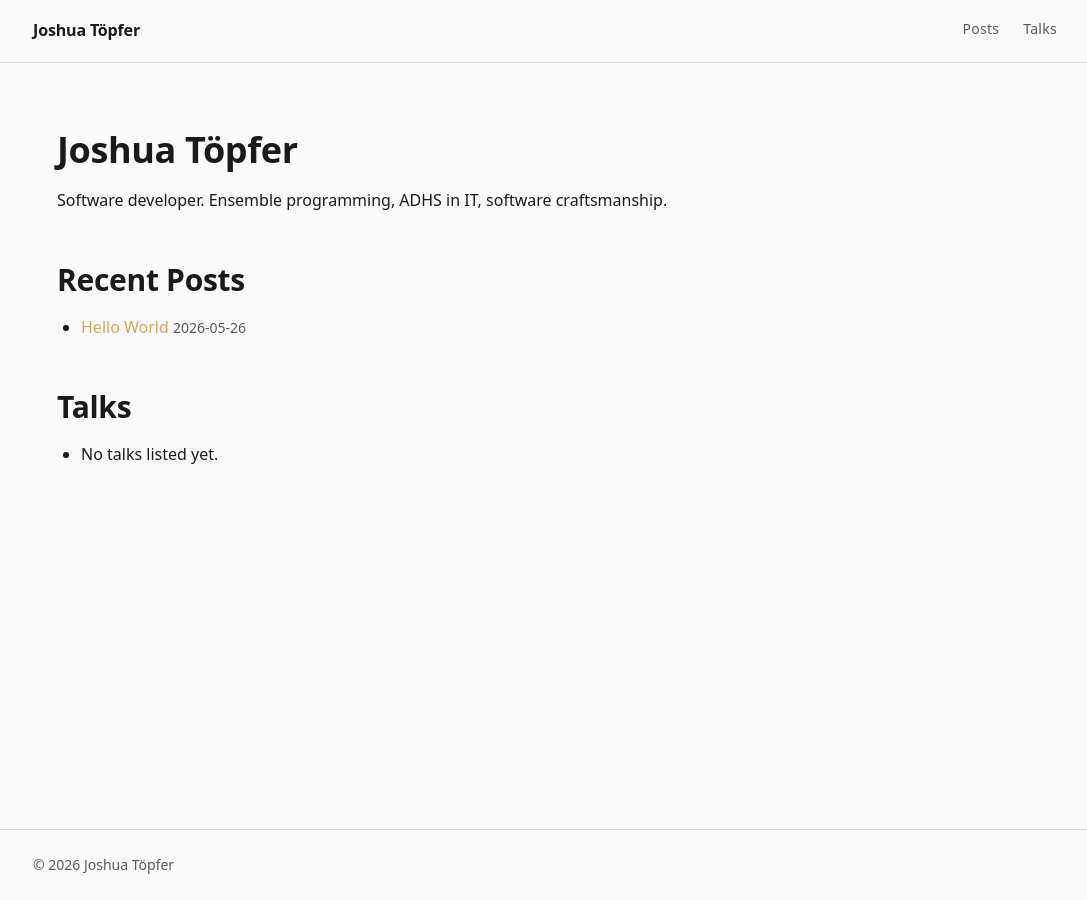
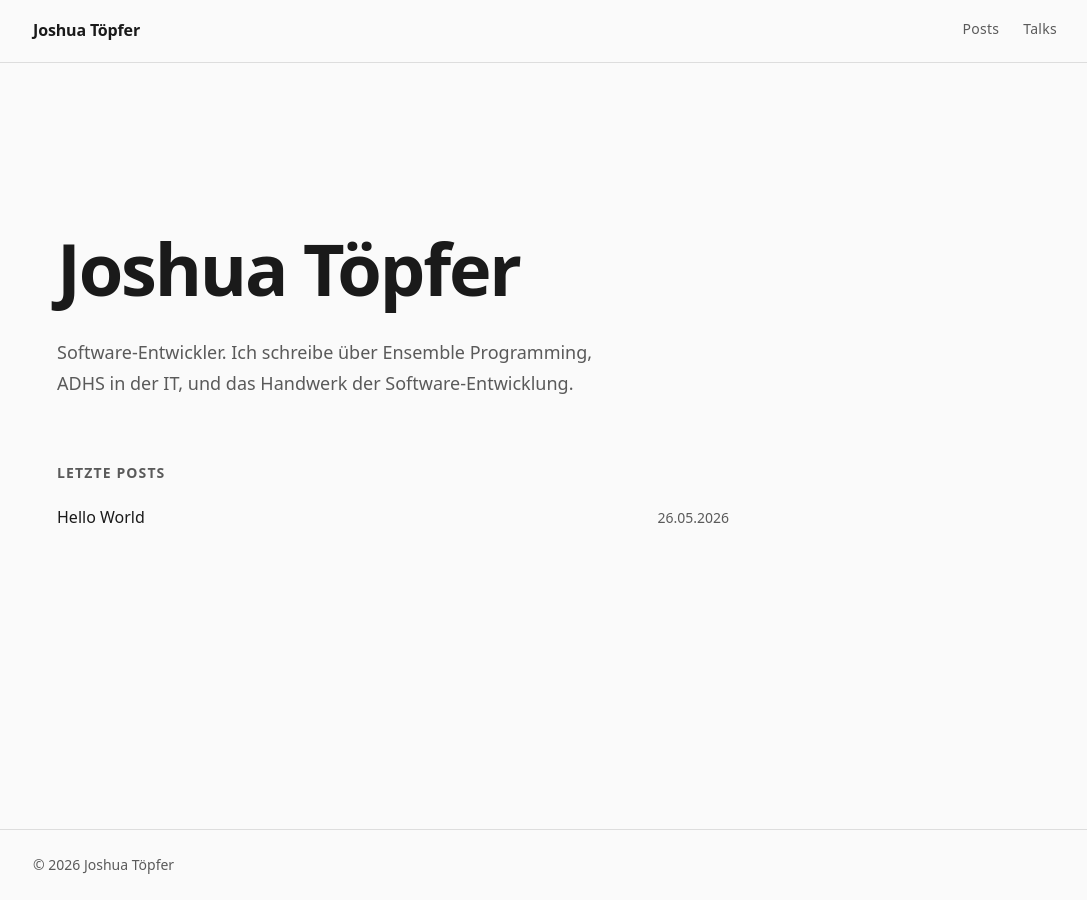
Before and after one commit to hollesse/joshuatoepfer.de, a Jekyll site: the page built from index.html, in a window 1280 px wide. Shown: the whole page, without its empty margins (95-1182 px from the left). Built offline with Jekyll 4.4.1, drawn with Linux system fonts in a browser that asks for light colours.

Commit message:
feature(website): homepage hero with typographic name + tagline and recent posts [website-001]
Co-Authored-By: Claude Sonnet 4.6 <noreply@anthropic.com>

```diff
--- a/_sass/_layout.scss
+++ b/_sass/_layout.scss
@@ -103,3 +103,88 @@
   align-items: center;
   gap: var(--space-4);
 }
+
+// =============================================================================
+// HOMEPAGE — Hero + Recent Posts
+// =============================================================================
+
+// ---- Hero -------------------------------------------------------------------
+
+.hero {
+  padding-top: var(--space-24);
+  padding-bottom: var(--space-16);
+}
+
+.hero__name {
+  font-size: var(--text-5xl);
+  font-weight: var(--weight-semibold);
+  line-height: var(--leading-tight);
+  letter-spacing: -0.03em;
+  margin: 0 0 var(--space-6);
+
+  @media (min-width: 48rem) {
+    font-size: clamp(3rem, 6vw, 4.5rem);
+  }
+}
+
+.hero__tagline {
+  font-size: var(--text-lg);
+  color: var(--color-text-muted);
+  line-height: var(--leading-relaxed);
+  margin: 0;
+  max-width: 36rem;
+}
+
+// ---- Recent Posts -----------------------------------------------------------
+
+.recent-posts {
+  padding-bottom: var(--space-16);
+}
+
+.recent-posts__heading {
+  font-size: var(--text-sm);
+  font-weight: var(--weight-semibold);
+  text-transform: uppercase;
+  letter-spacing: 0.08em;
+  color: var(--color-text-muted);
+  margin: 0 0 var(--space-6);
+}
+
+.post-list {
+  list-style: none;
+  margin: 0;
+  padding: 0;
+  display: flex;
+  flex-direction: column;
+  gap: var(--space-4);
+}
+
+.post-list__item {
+  display: flex;
+  flex-direction: column;
+  gap: var(--space-1);
+
+  @media (min-width: 36rem) {
+    flex-direction: row;
+    justify-content: space-between;
+    align-items: baseline;
+    gap: var(--space-6);
+  }
+}
+
+.post-list__title {
+  font-size: var(--text-base);
+  color: var(--color-text);
+  text-decoration: none;
+
+  &:hover,
+  &:focus-visible {
+    color: var(--color-accent);
+    text-decoration: underline;
+  }
+}
+
+.post-list__date {
+  white-space: nowrap;
+  flex-shrink: 0;
+}
--- a/index.html
+++ b/index.html
@@ -3,28 +3,27 @@ layout: default
 title: Home
 ---
 
-<h1>{{ site.title }}</h1>
-<p>{{ site.description }}</p>
+<div class="prose">
+  <section class="hero">
+    <h1 class="hero__name">Joshua Töpfer</h1>
+    <p class="hero__tagline">Software-Entwickler. Ich schreibe über Ensemble Programming, ADHS in der IT, und das Handwerk der Software-Entwicklung.</p>
+  </section>
 
-<h2>Recent Posts</h2>
-<ul>
-  {% for post in site.posts limit:5 %}
-    <li>
-      <a href="{{ post.url | relative_url }}">{{ post.title }}</a>
-      <small>{{ post.date | date: "%Y-%m-%d" }}</small>
-    </li>
-  {% else %}
-    <li>No posts yet.</li>
-  {% endfor %}
-</ul>
+  <section class="recent-posts">
+    <h2 class="recent-posts__heading">Letzte Posts</h2>
 
-<h2>Talks</h2>
-<ul>
-  {% for talk in site.talks %}
-    <li>
-      <a href="{{ talk.url | relative_url }}">{{ talk.title }}</a>
-    </li>
-  {% else %}
-    <li>No talks listed yet.</li>
-  {% endfor %}
-</ul>
+    {% assign published_posts = site.posts | where_exp: "post", "post.published != false" %}
+    {% if published_posts.size > 0 %}
+      <ul class="post-list">
+        {% for post in published_posts limit:5 %}
+          <li class="post-list__item">
+            <a href="{{ post.url | relative_url }}" class="post-list__title">{{ post.title }}</a>
+            <time class="post-list__date meta" datetime="{{ post.date | date: '%Y-%m-%d' }}">{{ post.date | date: "%d.%m.%Y" }}</time>
+          </li>
+        {% endfor %}
+      </ul>
+    {% else %}
+      <p class="meta">Noch keine Posts veröffentlicht.</p>
+    {% endif %}
+  </section>
+</div>
```
Also changed, not shown: .agentheim/contexts/website/done/website-001-homepage-hero.md (added).
